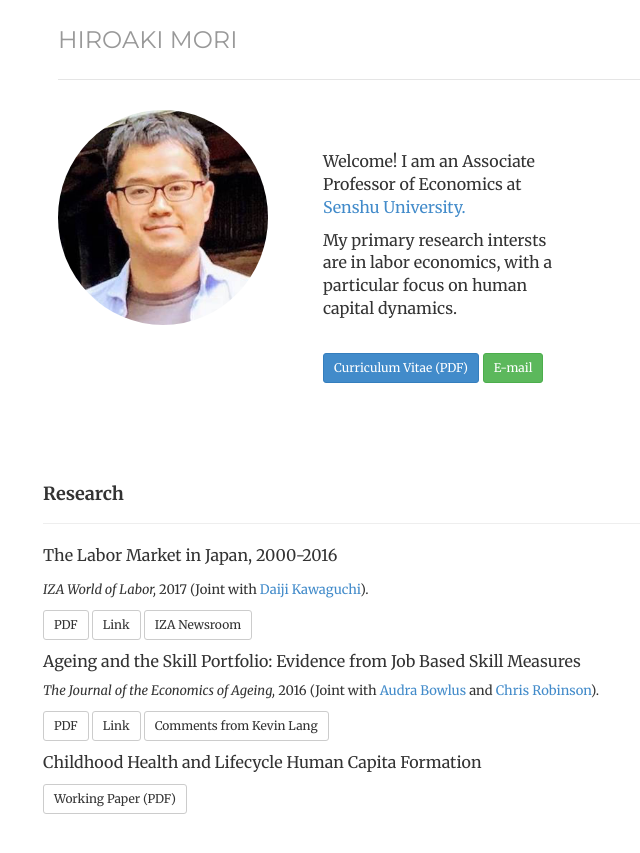
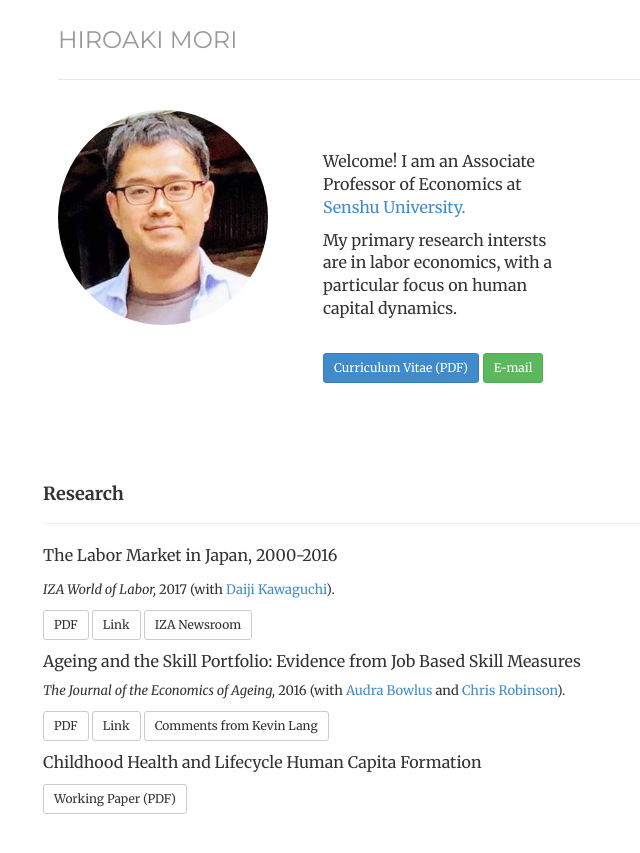
Before and after one commit to morihiroaki/morihiroaki.github.io, a Jekyll site: the page built from index.html, in a window 1280 px wide. Shown: the top 853 px of the page, without its empty margins (222-862 px from the left). Built offline with Jekyll 4.4.1, drawn with Linux system fonts in a browser that asks for light colours.

Commit message:
Update index.html

```diff
--- a/index.html
+++ b/index.html
@@ -34,13 +34,13 @@
 </div>
 
 <p><font size="3">The Labor Market in Japan, 2000-2016</font></p>
-<p><font size="2"><i>IZA World of Labor,</i> 2017 (Joint with <a href="https://sites.google.com/site/daijikawaguchi/" target="_blank" title="Link">Daiji Kawaguchi</a>). </p>
+<p><font size="2"><i>IZA World of Labor,</i> 2017 (with <a href="https://sites.google.com/site/daijikawaguchi/" target="_blank" title="Link">Daiji Kawaguchi</a>). </p>
 <p><a href="./files/Kawaguchi_Mori_2017_WoL.pdf" target="_blank" class="btn btn-default btn-sm" role="button">PDF</a>
 <a href="https://wol.iza.org/articles/the-labor-market-in-japan/long" target="_blank" class="btn btn-default btn-sm" role="button">Link</a>
 <a href="https://newsroom.iza.org/en/archive/research/the-labor-market-in-japan-2000-2016-a-role-model-for-aging-societies-across-the-globe/" target="_blank" class="btn btn-default btn-sm" role="button">IZA Newsroom</a>
 
 <p><font size="3">Ageing and the Skill Portfolio: Evidence from Job Based Skill Measures</font></p>
-<p><font size="2"><i>The Journal of the Economics of Ageing,</i> 2016 (Joint with <a href="http://economics.uwo.ca/people/faculty/bowlus.html" target="_blank" title="Link">Audra Bowlus</a> and <a href="http://economics.uwo.ca/people/faculty/robinson.html" target="_blank" title="Link">Chris Robinson</a>). </p>
+<p><font size="2"><i>The Journal of the Economics of Ageing,</i> 2016 (with <a href="http://economics.uwo.ca/people/faculty/bowlus.html" target="_blank" title="Link">Audra Bowlus</a> and <a href="http://economics.uwo.ca/people/faculty/robinson.html" target="_blank" title="Link">Chris Robinson</a>). </p>
 <p><a href="./files/Bowlus_Mori_Robinson_2016_JEA.pdf" target="_blank" class="btn btn-default btn-sm" role="button">PDF</a>
 <a href="http://www.sciencedirect.com/science/article/pii/S2212828X16000049" target="_blank" class="btn btn-default btn-sm" role="button">Link</a>
 <a href="http://www.sciencedirect.com/science/article/pii/S2212828X16300135" target="_blank" class="btn btn-default btn-sm" role="button">Comments from Kevin Lang</a></p>
```
